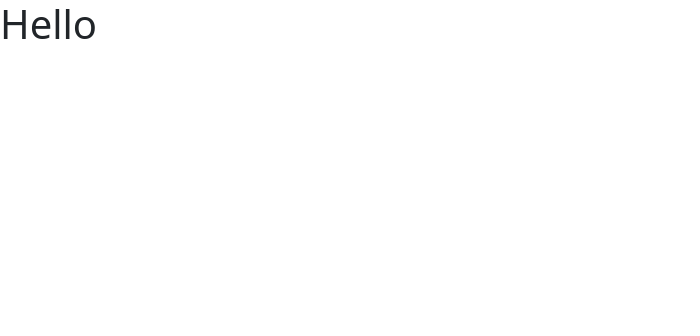
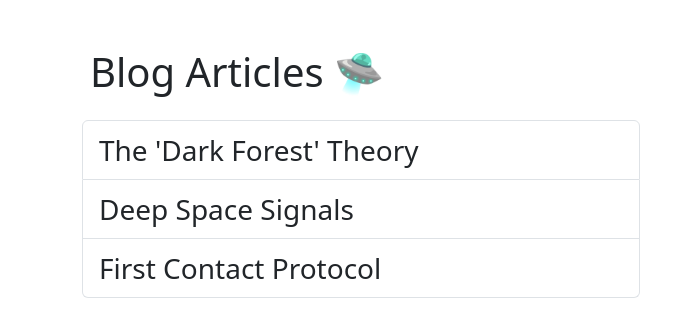
Before and after one commit to ManuelAliquo/react-form, a React (Vite) app: page / in a window 1280 px wide. Shown: the top 336 px of the page, without its empty margins (0-700 px from the left). Built offline with nearby package versions, Linux system fonts and the light colour scheme.

Commit message:
milestone 1: added articles list

```diff
--- a/index.html
+++ b/index.html
@@ -2,9 +2,8 @@
 <html lang="en">
   <head>
     <meta charset="UTF-8" />
-    <link rel="icon" type="image/svg+xml" href="/vite.svg" />
     <meta name="viewport" content="width=device-width, initial-scale=1.0" />
-    <title>react-form</title>
+    <title>Blog Articles</title>
   </head>
   <body>
     <div id="root"></div>
--- a/src/App.jsx
+++ b/src/App.jsx
@@ -1,9 +1,18 @@
 import { useState } from "react";
+
+const articles = ["The 'Dark Forest' Theory", "Deep Space Signals", "First Contact Protocol"];
 
 export default function App() {
   return (
-    <>
-      <h1>Hello</h1>
-    </>
+    <div className="container mt-5">
+      <h1 className="ps-2 mb-4">Blog Articles 🛸</h1>
+      <ul className="list-group fs-3 w-50">
+        {articles.map((article, index) => (
+          <li key={index} className="list-group-item">
+            {article}
+          </li>
+        ))}
+      </ul>
+    </div>
   );
 }
--- a/src/assets/css/index.css
+++ b/src/assets/css/index.css
@@ -0,0 +1,4 @@
+.list-group-item:hover {
+  background-color: #f0f0f0;
+  cursor: pointer;
+}
```
